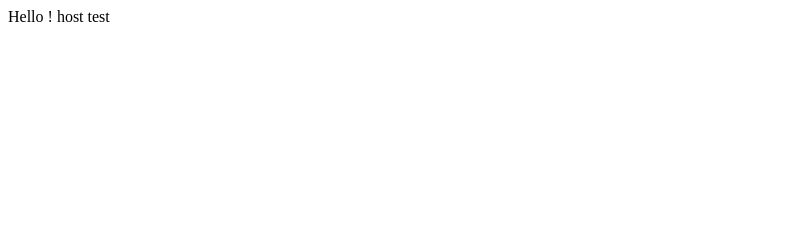
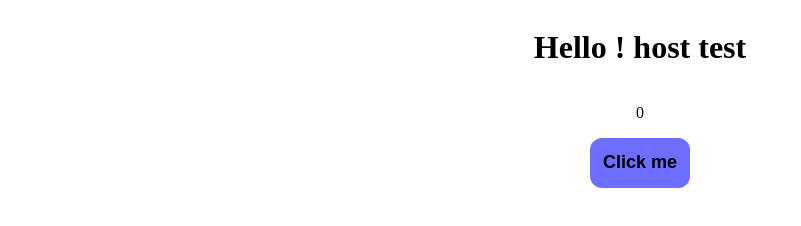
Before and after one commit to Kailash-Codes/try-host, a plain HTML site: page index.html in a window 1280 px wide. Shown: the whole page, without its empty margins (0-801 px from the left). Drawn offline with Linux system fonts and the light colour scheme.

Commit message:
Add counter

```diff
--- a/index.html
+++ b/index.html
@@ -5,8 +5,14 @@
     <meta http-equiv="X-UA-Compatible" content="IE=edge" />
     <meta name="viewport" content="width=device-width, initial-scale=1.0" />
     <title>Document</title>
+    <link rel="stylesheet" href="style.css" />
   </head>
   <body>
-    Hello ! host test
+    <div class="main-div">
+      <h1>Hello ! host test</h1>
+      <p class="counter" style="text-align: center">0</p>
+      <button class="btn">Click me</button>
+      <script src="script.js" type="text/javascript"></script>
+    </div>
   </body>
 </html>
--- /dev/null
+++ b/script.js
@@ -0,0 +1,7 @@
+const button = document.querySelector(".btn");
+const counter = document.querySelector(".counter");
+var count = 1;
+button.addEventListener("click", () => {
+  counter.innerHTML = count;
+  count = count + 1;
+});
--- /dev/null
+++ b/style.css
@@ -0,0 +1,19 @@
+.btn {
+  height: 50px;
+  width: 100px;
+  padding: 0;
+  font-size: large;
+  font-weight: bold;
+  background-color: rgb(109, 109, 255);
+  border: 0;
+  border-radius: 12px;
+  cursor: pointer;
+}
+.main-div {
+  margin-left: 50%;
+  transform: translate(-50%);
+  display: flex;
+  justify-content: center;
+  align-items: center;
+  flex-direction: column;
+}
```
